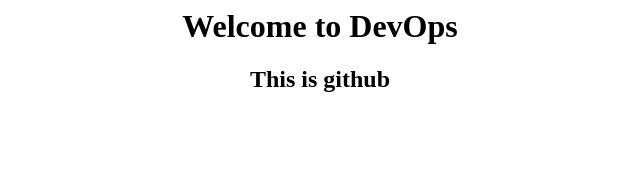
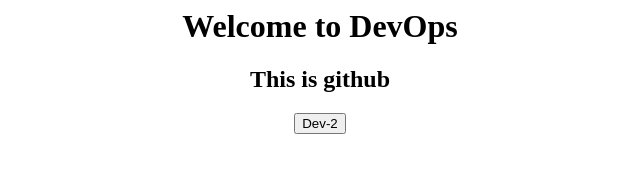
Before and after one commit to kmdcloudtech/accenture, a plain HTML site: page index.html in a window 1280 px wide. Shown: the whole page, without its empty margins (320-960 px from the left). Drawn offline with Linux system fonts and the light colour scheme.

Commit message:
first commit from dev-2

```diff
--- a/index.html
+++ b/index.html
@@ -6,6 +6,7 @@
                       <center>
                               <h1> Welcome to DevOps </h1>
                               <h2> This is github </h2>
+			      <button> Dev-2 </button>
                       </center>
               </body>
 </html>
```
